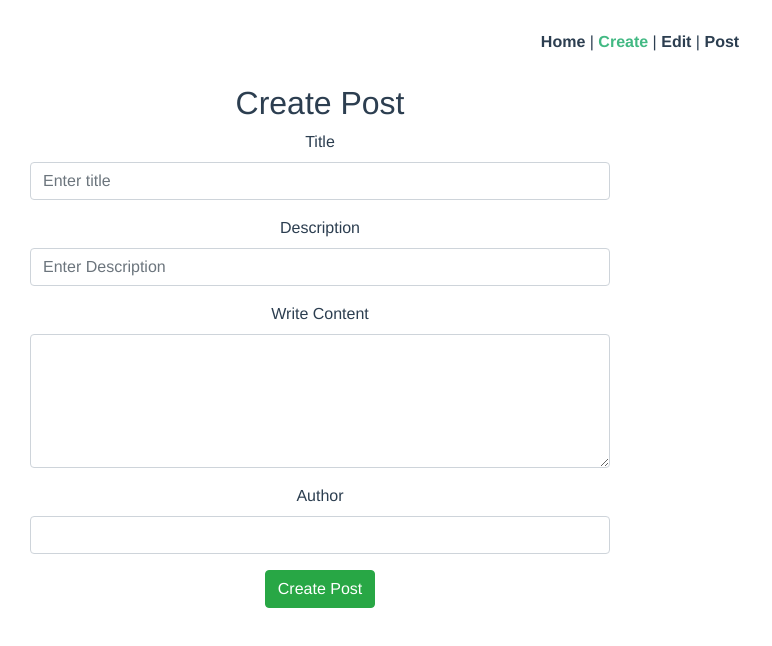
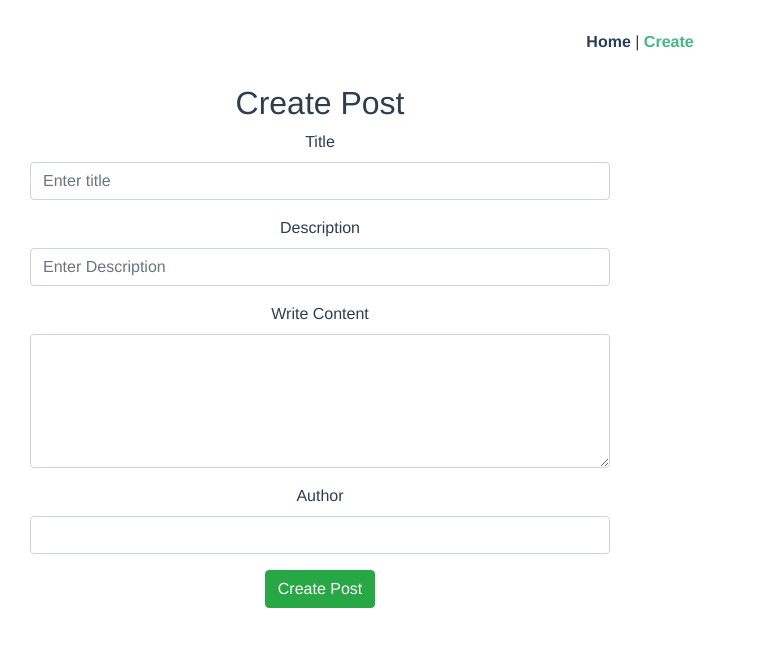
Before and after one commit to Legolasan/blog-frontend, a Vue app: page /create in a window 1280 px wide. Shown: the top 646 px of the page, without its empty margins (0-772 px from the left). Built offline with nearby package versions, Linux system fonts and the light colour scheme.

Commit message:
minimal changes in app and router

```diff
--- a/src/App.vue
+++ b/src/App.vue
@@ -2,9 +2,7 @@
   <div id="app">
     <div id="nav">
       <router-link to="/">Home</router-link> |
-      <router-link to="/create">Create</router-link> |
-      <router-link to="/edit">Edit</router-link> |
-      <router-link to="/post">Post</router-link>
+      <router-link to="/create">Create</router-link>
     </div>
     <router-view/>
   </div>
--- a/src/router.js
+++ b/src/router.js
@@ -13,7 +13,7 @@ export default new Router({
     { path: '/', redirect: { name: 'Home' } },
     { path: '/home', name: 'Home', component: HomeComponent },
     { path: '/create', name: 'Create', component: CreateComponent },
-    { path: '/edit', name: 'Edit', component: EditComponent },
-    { path: '/post', name: 'Post', component: PostComponent }
+    { path: '/edit:id', name: 'Edit', component: EditComponent },
+    { path: '/post:id', name: 'Post', component: PostComponent }
   ]
 })
```
